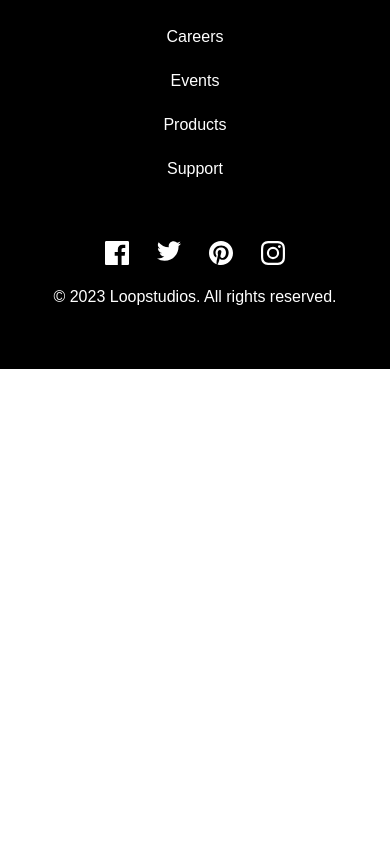
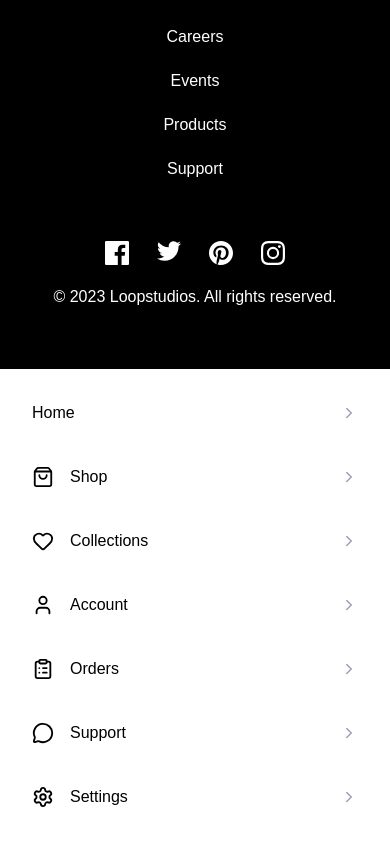
Before and after one commit to Eg51/REACT_LOOPSTUDIOS, a Next.js app: page / in a window 390 px wide. Shown: the part 3258-4099 px from the top of the page. Before the commit the page ends 3627 px from the top, so only its background shows below. Built offline with nearby package versions, Linux system fonts and the light colour scheme.

Commit message:
used the next js attribute of image. i also injected Sir franklin code

```diff
--- a/app/page.tsx
+++ b/app/page.tsx
@@ -1,13 +1,16 @@
 import { Fullscreen } from "@boxicons/react";
 import Image from "next/image";
 import Link from 'next/link'
+import {ShoppingBag, User, Heart, ClipboardList, MessageCircle, Settings, ChevronRight,} from "lucide-react"; // injected code start
+
+
 
 export default function Home() {
   return (
-    <div className="flex items-ccenter justify-center">
+    <>
+    <div className="flex items-center justify-center">
       <div className="flex flex-col h-auto w-full">
         <img src="/images/mobile/image-hero.jpg" className="bg-auto pb-18"/>
-
         <div className="absolute flex p-11 justify-between
           w-full max-w-['375px']"
           >
@@ -22,6 +25,7 @@ export default function Home() {
             alt="logo"
             width={30}
             height={60}
+            className="cursor-pointer md:hidden"
             />
         </div>
         <img src="/images/mobile/image-interactive.jpg" alt="interactive_image"
@@ -105,5 +109,85 @@ export default function Home() {
         </div>
       </div>
     </div>
+
+  <div className="p-4">
+      <Link
+        href="/"
+        className="mb-2 flex items-center justify-between rounded-2xl px-4 py-4 hover:bg-gray-50"
+      >
+        <div className="flex items-center gap-4">
+          {/* <Home size={18} /> */}
+          <span className="font-medium">Home</span>
+        </div>
+        <ChevronRight size={18} className="text-gray-400" />
+      </Link>
+
+      <Link
+        href="/shop"
+        className="mb-2 flex items-center justify-between rounded-2xl px-4 py-4 hover:bg-gray-50"
+      >
+        <div className="flex items-center gap-4">
+          <ShoppingBag size={22} />
+          <span className="font-medium">Shop</span>
+        </div>
+        <ChevronRight size={18} className="text-gray-400" />
+      </Link>
+
+      <Link
+        href="/collections"
+        className="mb-2 flex items-center justify-between rounded-2xl px-4 py-4 hover:bg-gray-50"
+      >
+        <div className="flex items-center gap-4">
+          <Heart size={22} />
+          <span className="font-medium">Collections</span>
+        </div>
+        <ChevronRight size={18} className="text-gray-400" />
+      </Link>
+
+      <Link
+        href="/account"
+        className="mb-2 flex items-center justify-between rounded-2xl px-4 py-4 hover:bg-gray-50"
+      >
+        <div className="flex items-center gap-4">
+          <User size={22} />
+          <span className="font-medium">Account</span>
+        </div>
+        <ChevronRight size={18} className="text-gray-400" />
+      </Link>
+
+      <Link
+        href="/orders"
+        className="mb-2 flex items-center justify-between rounded-2xl px-4 py-4 hover:bg-gray-50"
+      >
+        <div className="flex items-center gap-4">
+          <ClipboardList size={22} />
+          <span className="font-medium">Orders</span>
+        </div>
+        <ChevronRight size={18} className="text-gray-400" />
+      </Link>
+
+      <Link
+        href="/support"
+        className="mb-2 flex items-center justify-between rounded-2xl px-4 py-4 hover:bg-gray-50"
+      >
+        <div className="flex items-center gap-4">
+          <MessageCircle size={22} />
+          <span className="font-medium">Support</span>
+        </div>
+        <ChevronRight size={18} className="text-gray-400" />
+      </Link>
+
+      <Link
+        href="/settings"
+        className="flex items-center justify-between rounded-2xl px-4 py-4 hover:bg-gray-50"
+      >
+        <div className="flex items-center gap-4">
+          <Settings size={22} />
+          <span className="font-medium">Settings</span>
+        </div>
+        <ChevronRight size={18} className="text-gray-400" />
+      </Link>
+  </div>
+    </>
   );
 }
--- a/package.json
+++ b/package.json
@@ -10,6 +10,7 @@
   },
   "dependencies": {
     "@boxicons/react": "^1.0.3",
+    "lucide-react": "^1.17.0",
     "next": "16.2.6",
     "react": "19.2.4",
     "react-dom": "19.2.4",
```
Also changed, not shown: 1 other file (tests, documents, lock files or other folders).
